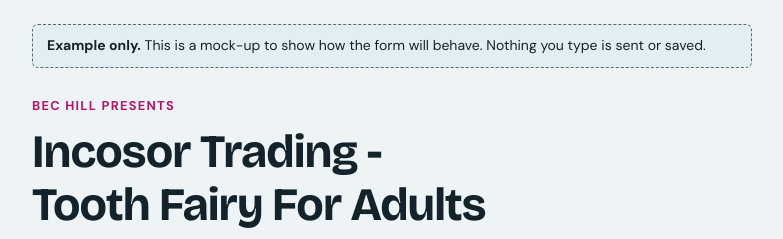
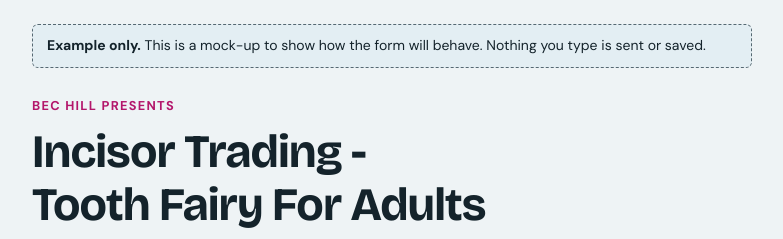
Before and after one commit to WiredUK/wireduk.github.io, a plain HTML site: page incisortrading/index.html in a window 1280 px wide. Shown: the top 239 px of the page, without its empty margins (248-1031 px from the left). Drawn offline with nearby package versions, Linux system fonts and the light colour scheme.

Commit message:
Fix typo in header title from 'Incosor' to 'Incisor'

```diff
--- a/incisortrading/index.html
+++ b/incisortrading/index.html
@@ -441,7 +441,7 @@
 
       <header>
         <span class="eyebrow">Bec Hill presents</span>
-        <h1>Incosor Trading - Tooth Fairy For Adults</h1>
+        <h1>Incisor Trading - Tooth Fairy For Adults</h1>
         <p class="lead">
           Got a tooth you no longer need? Tell Bec about it. She pays £5 for an
           extracted adult tooth and £2 for a baby tooth.
```
